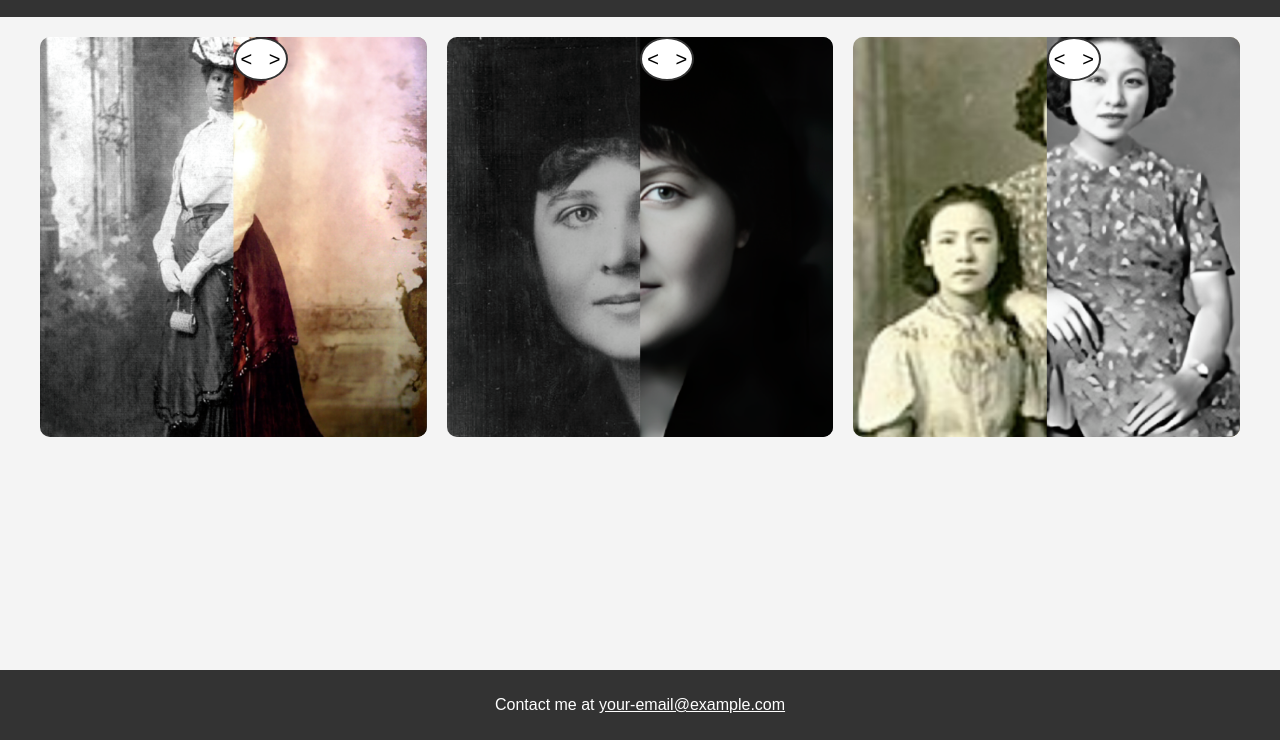
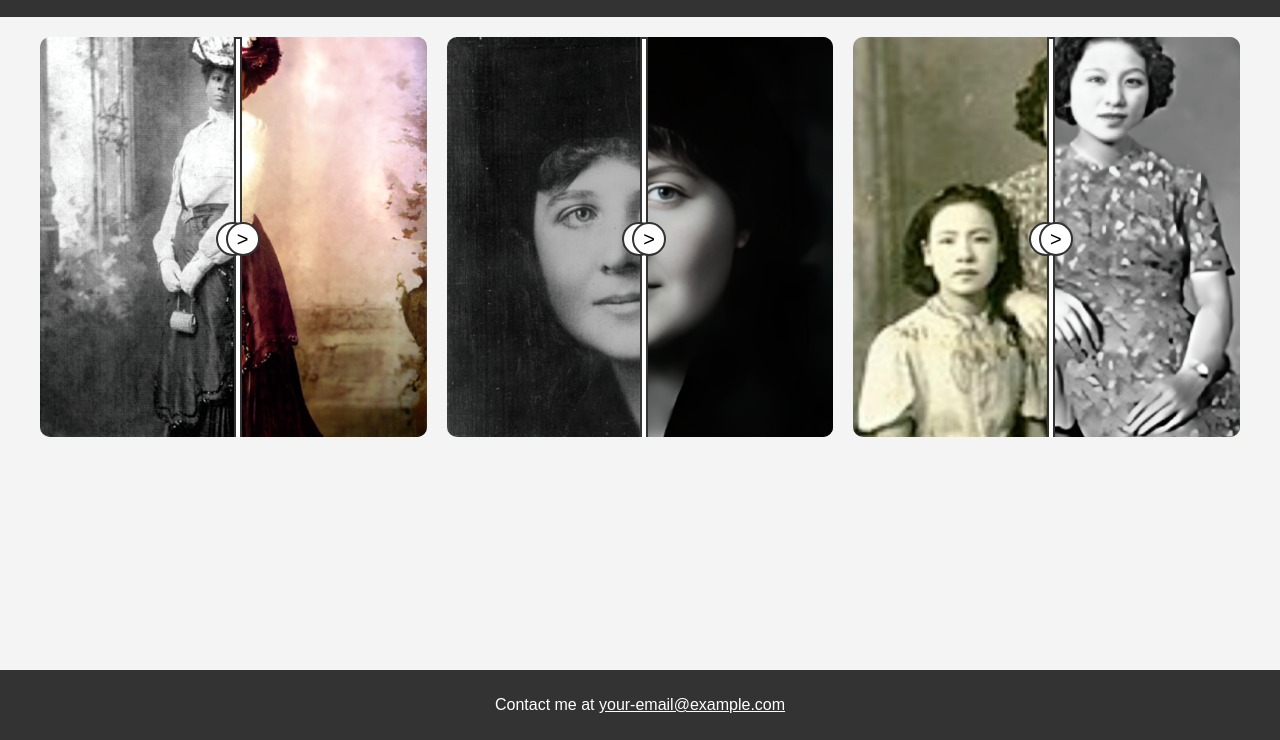
Before and after one commit to EpicOne-Digital/my-portfolio, a plain HTML site: page index.html in a window 1280 px wide. Shown: the part 60-800 px from the top of the page. Drawn offline with Linux system fonts and the light colour scheme.

Commit message:
Update index.html

```diff
--- a/index.html
+++ b/index.html
@@ -58,38 +58,43 @@
             object-fit: cover;
         }
 
-        /* The Slider - Circle with arrows */
+        /* The Slider */
         .slider {
             position: absolute;
             top: 0;
             left: 50%; /* Initially position the slider at the center */
             z-index: 10;
-            width: 40px; /* Circle width */
-            height: 40px; /* Circle height */
+            width: 4px; /* Thin slider */
+            height: 100%;
             background: white;
             cursor: ew-resize;
-            border-radius: 50%; /* Circle shape */
-            border: 2px solid #333; /* Circle border */
-            display: flex;
-            justify-content: space-between; /* Space the arrows inside the circle */
-            align-items: center;
-            padding: 0 5px; /* Padding to position the arrows inside the circle */
+            border: 2px solid #333; /* Border to match dividing line style */
+            border-radius: 0; /* Straight edges, no curves */
         }
 
-        .slider::before,
-        .slider::after {
-            content: '';
+        /* Circle for arrows */
+        .slider .arrow {
+            position: absolute;
+            top: 50%;
+            transform: translateY(-50%);
             font-size: 20px;
             color: black;
-            background-color: transparent;
+            background-color: white;
+            border-radius: 50%;
+            width: 30px;
+            height: 30px;
+            display: flex;
+            justify-content: center;
+            align-items: center;
+            border: 2px solid #333; /* Circle border */
         }
 
-        .slider::before {
-            content: '\003C'; /* Left arrow '<' */
+        .slider .arrow-left {
+            left: -20px; /* Position the left arrow */
         }
 
-        .slider::after {
-            content: '\003E'; /* Right arrow '>' */
+        .slider .arrow-right {
+            right: -20px; /* Position the right arrow */
         }
 
         .slider-container .after {
@@ -120,7 +125,10 @@
             <div class="slider-container">
                 <img src="image1.png" alt="Before Image 1" class="before">
                 <img src="image1_after.png" alt="After Image 1" class="after">
-                <div class="slider"></div>
+                <div class="slider">
+                    <div class="arrow arrow-left"><</div> <!-- Left arrow -->
+                    <div class="arrow arrow-right">></div> <!-- Right arrow -->
+                </div>
             </div>
         </div>
 
@@ -129,7 +137,10 @@
             <div class="slider-container">
                 <img src="image2.png" alt="Before Image 2" class="before">
                 <img src="image2_after.png" alt="After Image 2" class="after">
-                <div class="slider"></div>
+                <div class="slider">
+                    <div class="arrow arrow-left"><</div> <!-- Left arrow -->
+                    <div class="arrow arrow-right">></div> <!-- Right arrow -->
+                </div>
             </div>
         </div>
 
@@ -138,7 +149,10 @@
             <div class="slider-container">
                 <img src="image3.png" alt="Before Image 3" class="before">
                 <img src="image3_after.png" alt="After Image 3" class="after">
-                <div class="slider"></div>
+                <div class="slider">
+                    <div class="arrow arrow-left"><</div> <!-- Left arrow -->
+                    <div class="arrow arrow-right">></div> <!-- Right arrow -->
+                </div>
             </div>
         </div>
     </div>
```
